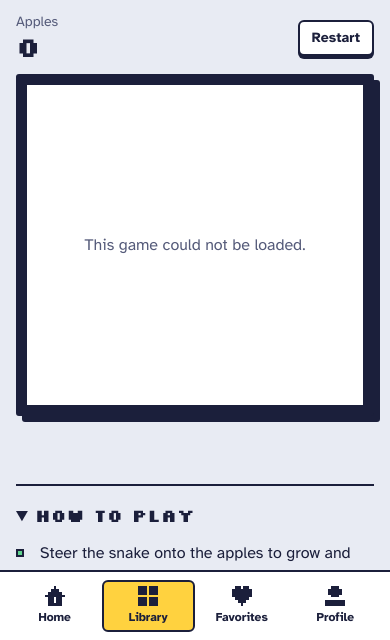
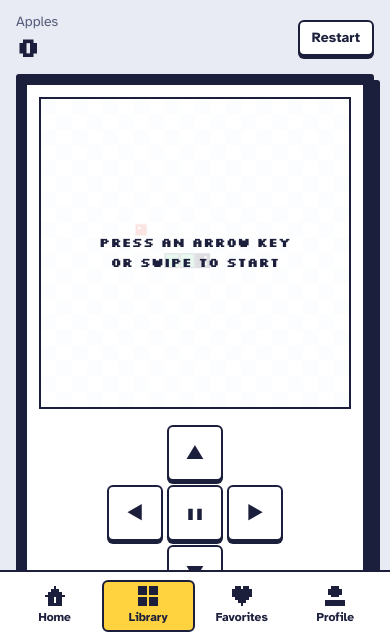
Before and after one commit to sophiaabayon/virtual-arcade, a plain HTML site: page index.html in a window 390 px wide. Both pictures are taken after a click on the link "Snake". Shown: the part 204-844 px from the top of the page. Drawn offline with Linux system fonts and the light colour scheme.

Commit message:
feat(snake): add playable Snake with keyboard, swipe and on-screen pad

```diff
--- /dev/null
+++ b/css/games.css
@@ -0,0 +1,31 @@
+/* Styles for the individual games. Each game keeps to its own prefix. */
+
+/* Snake */
+.snake { display: grid; justify-items: center; gap: var(--space-4); width: 100%; }
+
+.snake__canvas {
+  width: min(100%, 480px);
+  aspect-ratio: 1;
+  background: var(--panel);
+  border: var(--bw) solid var(--line);
+  touch-action: none;
+  cursor: pointer;
+}
+
+.snake__pad {
+  display: grid;
+  grid-template-columns: repeat(3, 56px);
+  grid-template-rows: repeat(3, 56px);
+  gap: var(--space-1);
+}
+.snake__pad-btn { width: 56px; min-height: 56px; padding: 0; font-size: 1.125rem; }
+.snake__pad-up { grid-area: 1 / 2; }
+.snake__pad-left { grid-area: 2 / 1; }
+.snake__pad-pause { grid-area: 2 / 2; font-family: var(--font-display); }
+.snake__pad-right { grid-area: 2 / 3; }
+.snake__pad-down { grid-area: 3 / 2; }
+
+/* Mouse and keyboard players do not need the on-screen pad. */
+@media (hover: hover) and (pointer: fine) {
+  .snake__pad { display: none; }
+}
--- a/index.html
+++ b/index.html
@@ -27,6 +27,7 @@
   <link rel="stylesheet" href="css/components.css">
   <link rel="stylesheet" href="css/pages.css">
   <link rel="stylesheet" href="css/game.css">
+  <link rel="stylesheet" href="css/games.css">
 </head>
 <body>
   <a class="skip-link" href="#view">Skip to content</a>
@@ -68,6 +69,7 @@
   <script src="js/views/home.js"></script>
   <script src="js/views/library.js"></script>
   <script src="js/views/game.js"></script>
+  <script src="js/games/snake.js"></script>
   <script src="js/app.js"></script>
 </body>
 </html>
--- /dev/null
+++ b/js/games/snake.js
@@ -0,0 +1,309 @@
+/* Snake: steer, eat, grow. Drawn on a canvas, driven by a self-scheduling timer. */
+
+(function (A) {
+  'use strict';
+  const { h } = A;
+
+  const SIZE = 20;
+  const START_DELAY = 150;
+  const MIN_DELAY = 70;
+  const SPEED_STEP = 3;
+
+  const DIRS = {
+    up: { x: 0, y: -1 },
+    down: { x: 0, y: 1 },
+    left: { x: -1, y: 0 },
+    right: { x: 1, y: 0 },
+  };
+
+  const KEYMAP = {
+    ArrowUp: 'up', w: 'up', W: 'up',
+    ArrowDown: 'down', s: 'down', S: 'down',
+    ArrowLeft: 'left', a: 'left', A: 'left',
+    ArrowRight: 'right', d: 'right', D: 'right',
+  };
+
+  const PAD = [
+    ['up', 'Up', 'pad-up'],
+    ['left', 'Left', 'pad-left'],
+    ['right', 'Right', 'pad-right'],
+    ['down', 'Down', 'pad-down'],
+  ];
+
+  function mount(ctx) {
+    const canvas = h('canvas', { class: 'snake__canvas', role: 'img', 'aria-label': 'Snake board' });
+    const g = canvas.getContext('2d');
+    let cell = 0;
+    let state = null;
+    let timer = null;
+
+    /* Touch controls: a D-pad with pause in the middle. */
+    const pad = h('div', { class: 'snake__pad', role: 'group', 'aria-label': 'Direction pad' },
+      PAD.map(([dir, label, cls]) => h('button', {
+        type: 'button',
+        class: `btn snake__pad-btn snake__${cls}`,
+        'aria-label': label,
+        onClick: () => turn(dir),
+      }, { up: '\u25B2', down: '\u25BC', left: '\u25C0', right: '\u25B6' }[dir]),
+      ),
+      h('button', {
+        type: 'button',
+        class: 'btn btn--small snake__pad-btn snake__pad-pause',
+        'aria-label': 'Pause or resume',
+        onClick: () => (state.phase === 'ready' ? turn('right') : togglePause()),
+      }, 'II'));
+
+    ctx.stage.appendChild(h('div', { class: 'snake' }, canvas, pad));
+
+    /* State */
+    function fresh() {
+      const mid = Math.floor(SIZE / 2);
+      return {
+        snake: [{ x: mid, y: mid }, { x: mid - 1, y: mid }, { x: mid - 2, y: mid }],
+        dir: DIRS.right,
+        queue: [],
+        apple: null,
+        score: 0,
+        delay: START_DELAY,
+        phase: 'ready', // ready, running, paused, over
+      };
+    }
+
+    function placeApple() {
+      const taken = new Set(state.snake.map((c) => `${c.x},${c.y}`));
+      const free = [];
+      for (let y = 0; y < SIZE; y++) {
+        for (let x = 0; x < SIZE; x++) if (!taken.has(`${x},${y}`)) free.push({ x, y });
+      }
+      return free.length ? A.pick(free) : null;
+    }
+
+    function restart() {
+      clearTimeout(timer);
+      state = fresh();
+      state.apple = placeApple();
+      ctx.setScore(0);
+      draw();
+    }
+
+    /* Game flow */
+    function schedule() {
+      clearTimeout(timer);
+      timer = setTimeout(tick, state.delay);
+    }
+
+    function begin() {
+      state.phase = 'running';
+      ctx.start();
+      ctx.setScore(0);
+      ctx.setStatus('');
+      schedule();
+    }
+
+    function togglePause() {
+      if (state.phase === 'running') {
+        state.phase = 'paused';
+        clearTimeout(timer);
+        ctx.setStatus('Paused. Press Space or tap the pause button to resume.');
+        draw();
+      } else if (state.phase === 'paused') {
+        state.phase = 'running';
+        ctx.setStatus('');
+        schedule();
+        draw();
+      }
+    }
+
+    function turn(name) {
+      if (state.phase === 'over' || state.phase === 'paused') return;
+      const next = DIRS[name];
+      const last = state.queue.length ? state.queue[state.queue.length - 1] : state.dir;
+      const reverse = next.x === -last.x && next.y === -last.y;
+      const same = next.x === last.x && next.y === last.y;
+      if (state.phase === 'ready') begin();
+      if (reverse || same) return;
+      if (state.queue.length < 2) state.queue.push(next);
+    }
+
+    function finish(headline) {
+      state.phase = 'over';
+      clearTimeout(timer);
+      draw();
+      ctx.sfx(headline === 'Board cleared' ? 'win' : 'lose');
+      ctx.gameOver(state.score, { headline, detail: `Final length ${state.snake.length}` });
+    }
+
+    function tick() {
+      if (state.phase !== 'running') return;
+      if (state.queue.length) state.dir = state.queue.shift();
+
+      const head = state.snake[0];
+      const next = { x: head.x + state.dir.x, y: head.y + state.dir.y };
+      const eating = state.apple && next.x === state.apple.x && next.y === state.apple.y;
+      const body = eating ? state.snake : state.snake.slice(0, -1);
+      const hitWall = next.x < 0 || next.y < 0 || next.x >= SIZE || next.y >= SIZE;
+
+      if (hitWall || body.some((c) => c.x === next.x && c.y === next.y)) {
+        finish('Crashed');
+        return;
+      }
+
+      state.snake.unshift(next);
+      if (eating) {
+        state.score += 1;
+        state.delay = Math.max(MIN_DELAY, state.delay - SPEED_STEP);
+        ctx.setScore(state.score);
+        ctx.extra('apples');
+        ctx.sfx('good');
+        state.apple = placeApple();
+        if (!state.apple) {
+          finish('Board cleared');
+          return;
+        }
+      } else {
+        state.snake.pop();
+      }
+      draw();
+      schedule();
+    }
+
+    /* Drawing */
+    function palette() {
+      const style = getComputedStyle(canvas);
+      const read = (name) => style.getPropertyValue(name).trim();
+      return {
+        panel: read('--panel'),
+        panel2: read('--panel-2'),
+        ink: read('--ink'),
+        accent: read('--accent'),
+        font: read('--font-display') || 'monospace',
+      };
+    }
+
+    function drawBanner(colors, lines) {
+      g.fillStyle = colors.panel;
+      g.globalAlpha = 0.86;
+      g.fillRect(0, 0, canvas.width, canvas.height);
+      g.globalAlpha = 1;
+      g.fillStyle = colors.ink;
+      g.textAlign = 'center';
+      g.textBaseline = 'middle';
+      g.font = `700 ${Math.round(cell * 0.85)}px ${colors.font}`;
+      lines.forEach((line, i) => {
+        g.fillText(line, canvas.width / 2, canvas.height / 2 + (i - (lines.length - 1) / 2) * cell * 1.3);
+      });
+    }
+
+    function drawEyes(colors, head) {
+      const cx = (head.x + 0.5) * cell;
+      const cy = (head.y + 0.5) * cell;
+      const { x: dx, y: dy } = state.dir;
+      const eye = Math.max(2, cell * 0.16);
+      g.fillStyle = colors.panel;
+      [-1, 1].forEach((side) => {
+        const ex = cx + dx * cell * 0.18 + -dy * side * cell * 0.2;
+        const ey = cy + dy * cell * 0.18 + dx * side * cell * 0.2;
+        g.fillRect(ex - eye / 2, ey - eye / 2, eye, eye);
+      });
+    }
+
+    function draw() {
+      if (!cell || !state) return;
+      const colors = palette();
+      const line = Math.max(1, cell * 0.07);
+
+      g.fillStyle = colors.panel;
+      g.fillRect(0, 0, canvas.width, canvas.height);
+      g.fillStyle = colors.panel2;
+      g.globalAlpha = 0.45;
+      for (let y = 0; y < SIZE; y++) {
+        for (let x = 0; x < SIZE; x++) {
+          if ((x + y) % 2 === 0) g.fillRect(x * cell, y * cell, cell, cell);
+        }
+      }
+      g.globalAlpha = 1;
+
+      if (state.apple) {
+        const inset = cell * 0.14;
+        g.fillStyle = '#e5483a';
+        g.fillRect(state.apple.x * cell + inset, state.apple.y * cell + inset, cell - inset * 2, cell - inset * 2);
+        g.fillStyle = '#ffffff';
+        g.fillRect(state.apple.x * cell + cell * 0.3, state.apple.y * cell + cell * 0.3, cell * 0.16, cell * 0.16);
+      }
+
+      for (let i = state.snake.length - 1; i >= 0; i--) {
+        const part = state.snake[i];
+        const inset = cell * 0.05;
+        g.fillStyle = i === 0 ? colors.ink : colors.accent;
+        g.fillRect(part.x * cell + inset, part.y * cell + inset, cell - inset * 2, cell - inset * 2);
+        g.strokeStyle = colors.ink;
+        g.lineWidth = line;
+        g.strokeRect(part.x * cell + inset, part.y * cell + inset, cell - inset * 2, cell - inset * 2);
+      }
+      drawEyes(colors, state.snake[0]);
+
+      if (state.phase === 'ready') drawBanner(colors, ['Press an arrow key', 'or swipe to start']);
+      if (state.phase === 'paused') drawBanner(colors, ['Paused']);
+    }
+
+    function resize() {
+      const width = Math.floor(canvas.clientWidth);
+      if (!width) return;
+      const ratio = window.devicePixelRatio || 1;
+      canvas.width = Math.round(width * ratio);
+      canvas.height = canvas.width;
+      cell = canvas.width / SIZE;
+      draw();
+    }
+
+    /* Input */
+    ctx.listen(document, 'keydown', (event) => {
+      if (state.phase === 'over' || event.ctrlKey || event.metaKey || event.altKey) return;
+      const name = KEYMAP[event.key];
+      if (name) {
+        event.preventDefault();
+        turn(name);
+      } else if (event.code === 'Space') {
+        event.preventDefault();
+        togglePause();
+      }
+    });
+
+    let touchStart = null;
+    ctx.listen(canvas, 'pointerdown', (event) => {
+      touchStart = { x: event.clientX, y: event.clientY };
+    });
+    ctx.listen(canvas, 'pointerup', (event) => {
+      if (!touchStart) return;
+      const dx = event.clientX - touchStart.x;
+      const dy = event.clientY - touchStart.y;
+      touchStart = null;
+      if (Math.max(Math.abs(dx), Math.abs(dy)) < 24) {
+        // A tap starts the game or resumes it.
+        if (state.phase === 'ready') turn('right');
+        else if (state.phase === 'paused') togglePause();
+        return;
+      }
+      if (Math.abs(dx) > Math.abs(dy)) turn(dx > 0 ? 'right' : 'left');
+      else turn(dy > 0 ? 'down' : 'up');
+    });
+
+    ctx.listen(document, 'visibilitychange', () => {
+      if (document.hidden && state.phase === 'running') togglePause();
+    });
+
+    const observer = new ResizeObserver(resize);
+    observer.observe(canvas);
+    ctx.onDestroy(() => {
+      observer.disconnect();
+      clearTimeout(timer);
+    });
+
+    restart();
+    resize();
+
+    return { restart, destroy() { clearTimeout(timer); } };
+  }
+
+  A.Games.attach('snake', mount);
+})(window.Arcade);
```
